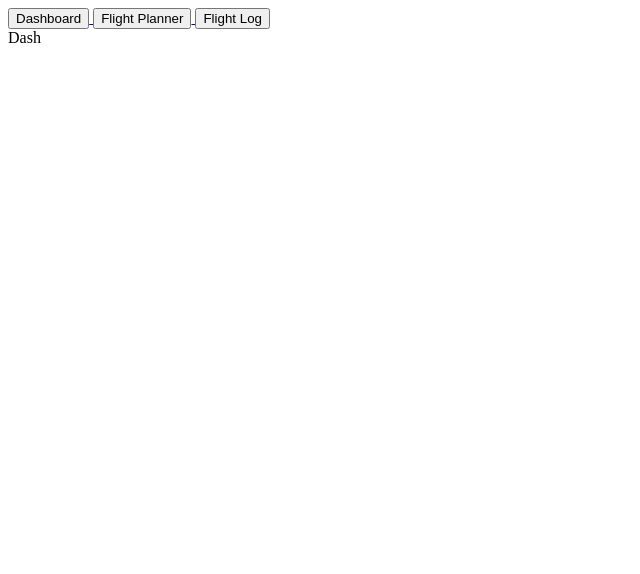
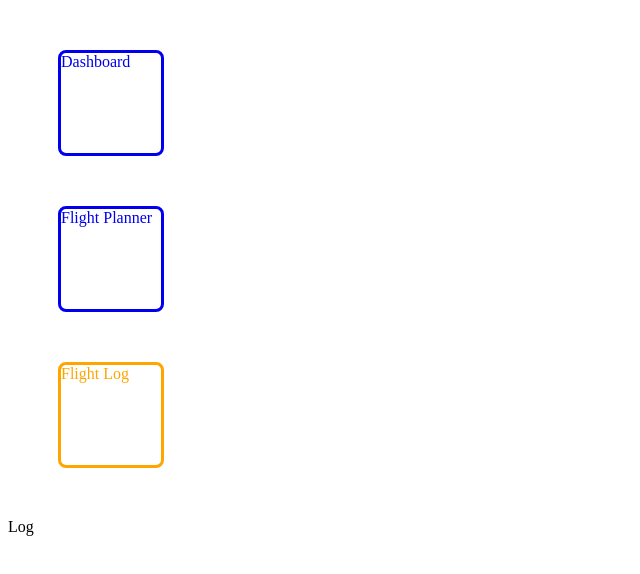
Before and after one commit to csc301-winter-2022/team-project-16-uoft-aerospace-team, a React (Create React App) app in the folder aeromap/: page /#/logs in a window 1280 px wide. Shown: the top 574 px of the page, without its empty margins (0-640 px from the left). Built offline with nearby package versions, Linux system fonts and the light colour scheme.

Commit message:
updated navBar

```diff
--- a/aeromap/src/App.js
+++ b/aeromap/src/App.js
@@ -1,19 +1,11 @@
-import { BrowserRouter as Router, Routes, Route } from 'react-router-dom';
 import NavBar from './components/NavBar';
-import Plots from './components/Plots';
-import Dash from './components/Dash';
-import Log from './components/Log';
+
 
 const App = () => {
   return(
 
       <div>
         <NavBar />
-        <Routes>
-          <Route path="/" exact element={<Dash/>}/> {/*max is the best*/}
-          <Route path="/plots" exact element={<Plots/>}/>
-          <Route path="/logs" exact element={<Log/>}/>
-        </Routes>
       </div>
   );
 }
--- a/aeromap/src/components/NavBar.js
+++ b/aeromap/src/components/NavBar.js
@@ -1,12 +1,24 @@
-import NavButton from "./NavButton";
-import {Link} from 'react-router-dom';
+import { NavLink, Routes, Route,} from 'react-router-dom';
+
+import Plots from './Plots';
+import Dash from './Dash';
+import Log from './Log';
+import { activeNavBarStyle ,inactiveNavBarStyle } from '../styles/navBarStyle';
 
 const NavBar = () => {
+    const style = ({ isActive }) => isActive ? activeNavBarStyle : inactiveNavBarStyle
+
     return(
         <div>
-            <Link to="/"> <NavButton text='Dashboard' /> </Link>
-            <Link to="/plots"> <NavButton text='Flight Planner' /> </Link>
-            <Link to="/logs"> <NavButton text='Flight Log' /> </Link>
+            <NavLink to="/" style={style}> Dashboard </NavLink>
+            <NavLink to="/plots" style={style}> Flight Planner </NavLink>
+            <NavLink to="/logs" style={style}>  Flight Log  </NavLink>
+
+            <Routes>
+                <Route path="/" exact element={<Dash/>}/>
+                <Route path="/plots" exact element={<Plots/>}/>
+                <Route path="/logs" exact element={<Log/>}/>
+            </Routes>
         </div>
     );
 }
--- a/aeromap/src/components/NavButton.js
+++ /dev/null
@@ -1,11 +0,0 @@
-
-
-const NavButton = ({text, image}) => {
-    return(
-        <button>
-            {text}
-        </button>
-    );
-}
-
-export default NavButton;
--- a/aeromap/src/index.js
+++ b/aeromap/src/index.js
@@ -1,10 +1,10 @@
 import ReactDOM from 'react-dom';
-import { BrowserRouter } from 'react-router-dom';
+import { HashRouter } from 'react-router-dom';
 import App from './App';
 
 ReactDOM.render(
-  <BrowserRouter>
+  <HashRouter>
     <App />
-  </BrowserRouter>,
+  </HashRouter>,
   document.getElementById('root')
 );
--- /dev/null
+++ b/aeromap/src/styles/navBarStyle.js
@@ -0,0 +1,20 @@
+const navBarStyle = {
+    textDecoration: 'none',
+    display: 'block',
+    minHeight: 100,
+    width: 100,
+    borderStyle: 'solid',
+    borderRadius: 8,
+    margin: 50,
+}
+
+const inactiveNavBarStyle = {
+    ...navBarStyle,
+}
+
+const activeNavBarStyle = {
+    ...navBarStyle,
+    color: 'orange',
+}
+
+export {inactiveNavBarStyle, activeNavBarStyle};
```
Also changed, not shown: aeromap/src/styles/appStyle.js (added), aeromap/src/styles/buttonStyle.js (deleted), aeromap/src/styles/navigationStyle.js (deleted).
